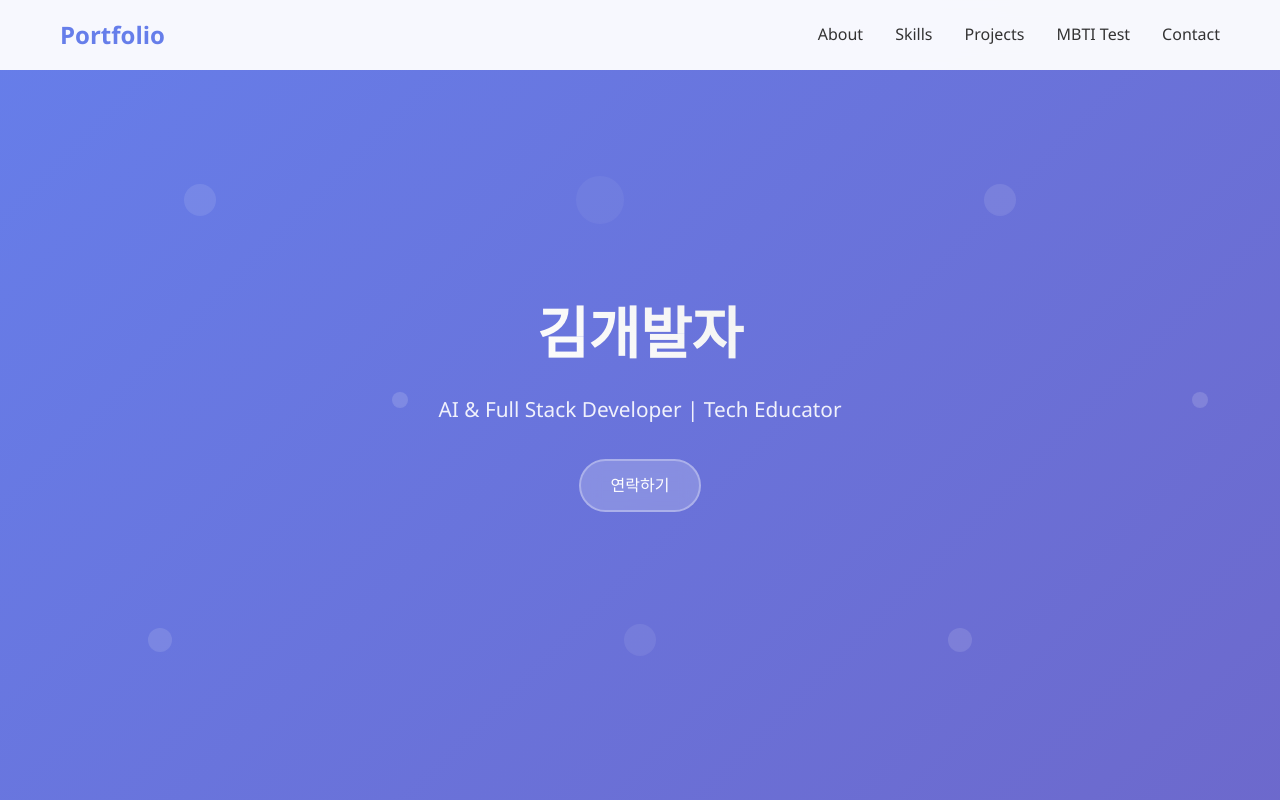
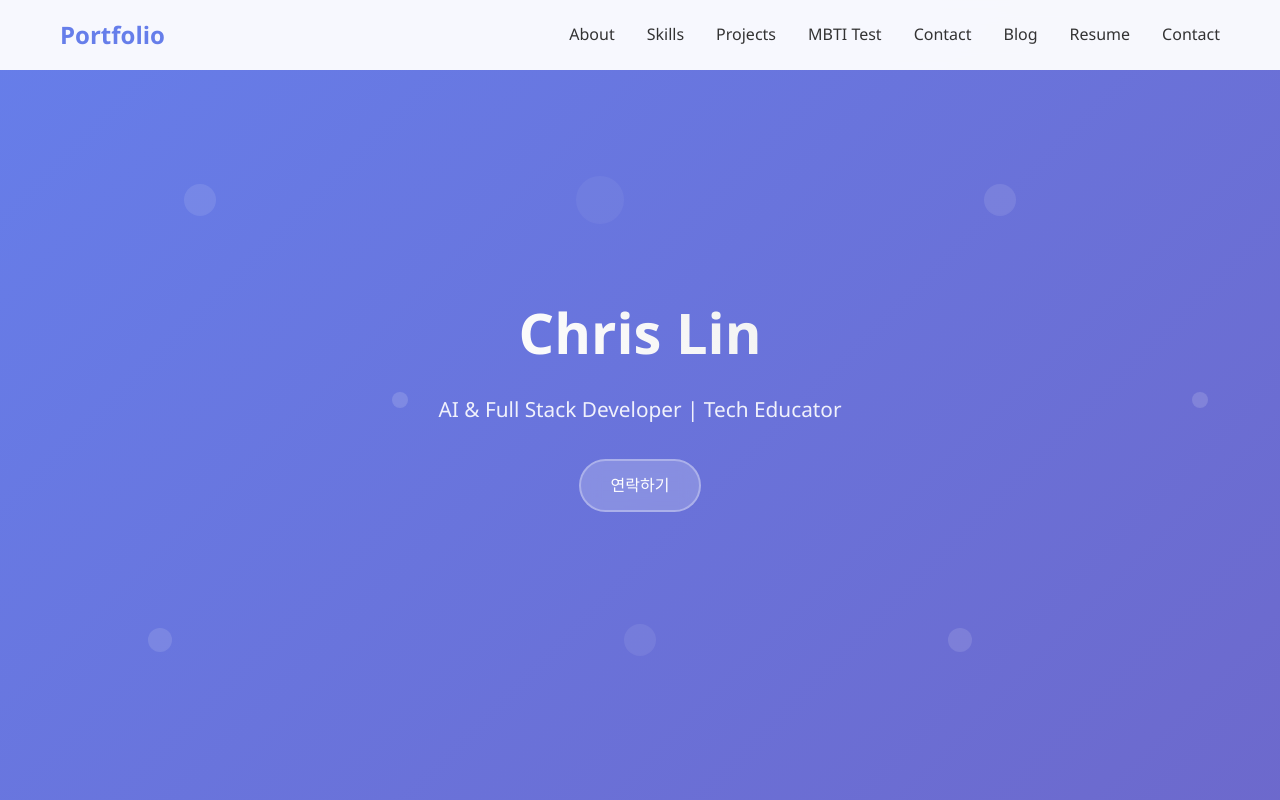
Before and after one commit to jiminxchris/portfolio, a plain HTML site: page index.html in a window 1280 px wide. Shown: the top 800 px of the page. Drawn offline with Linux system fonts and the light colour scheme.

Commit message:
Update index.html

```diff
--- a/index.html
+++ b/index.html
@@ -404,6 +404,9 @@
                 <li><a href="#projects">Projects</a></li>
                 <li><a href="mbti-test.html" target="_blank">MBTI Test</a></li>
                 <li><a href="#contact">Contact</a></li>
+                <li><a href="blog.html" target="_blank">Blog</a></li>
+                <li><a href="resume.html" target="_blank">Resume</a></li>
+                <li><a href="contact.html" target="_blank">Contact</a></li>
             </ul>
         </div>
     </nav>
@@ -411,7 +414,7 @@
     <!-- Hero Section -->
     <section class="hero">
         <div class="hero-content">
-            <h1>김개발자</h1>
+            <h1>Chris Lin</h1>
             <p class="subtitle">AI & Full Stack Developer | Tech Educator</p>
             <a href="#contact" class="cta-button">연락하기</a>
         </div>
```
